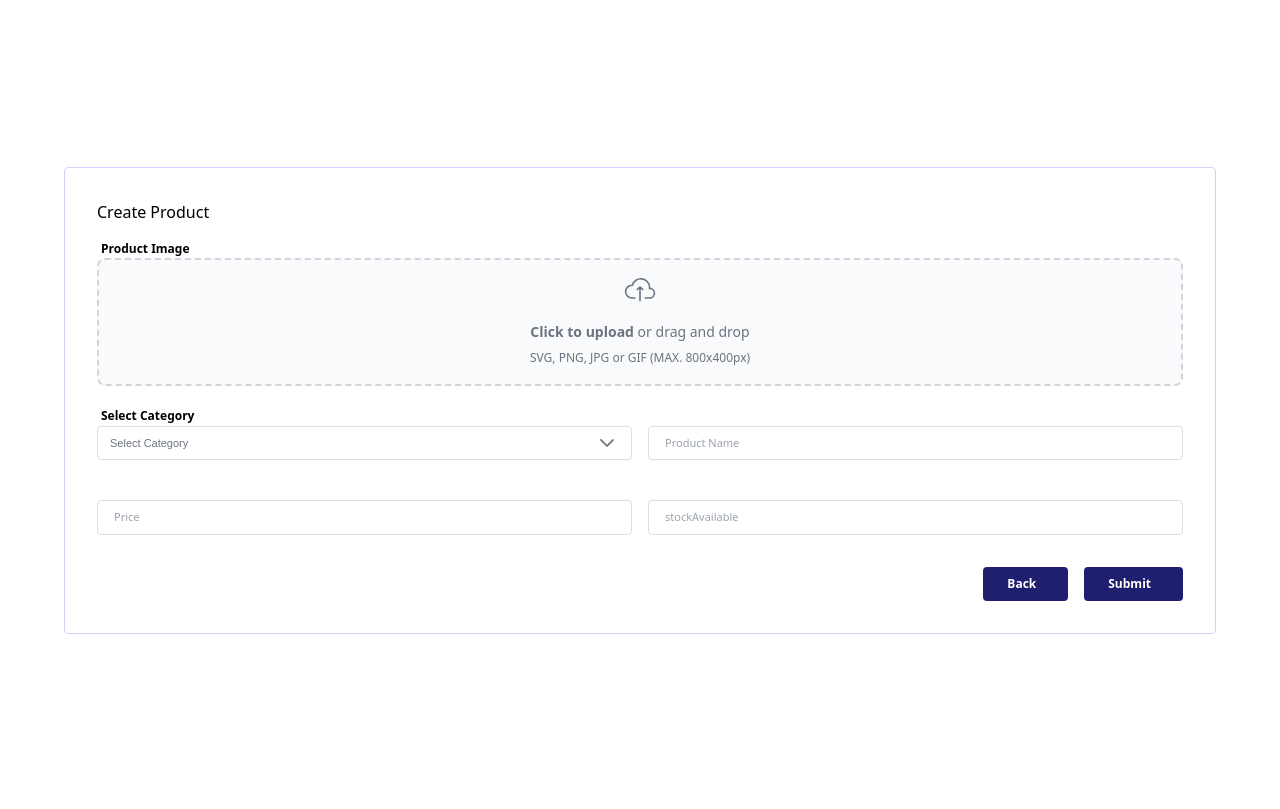
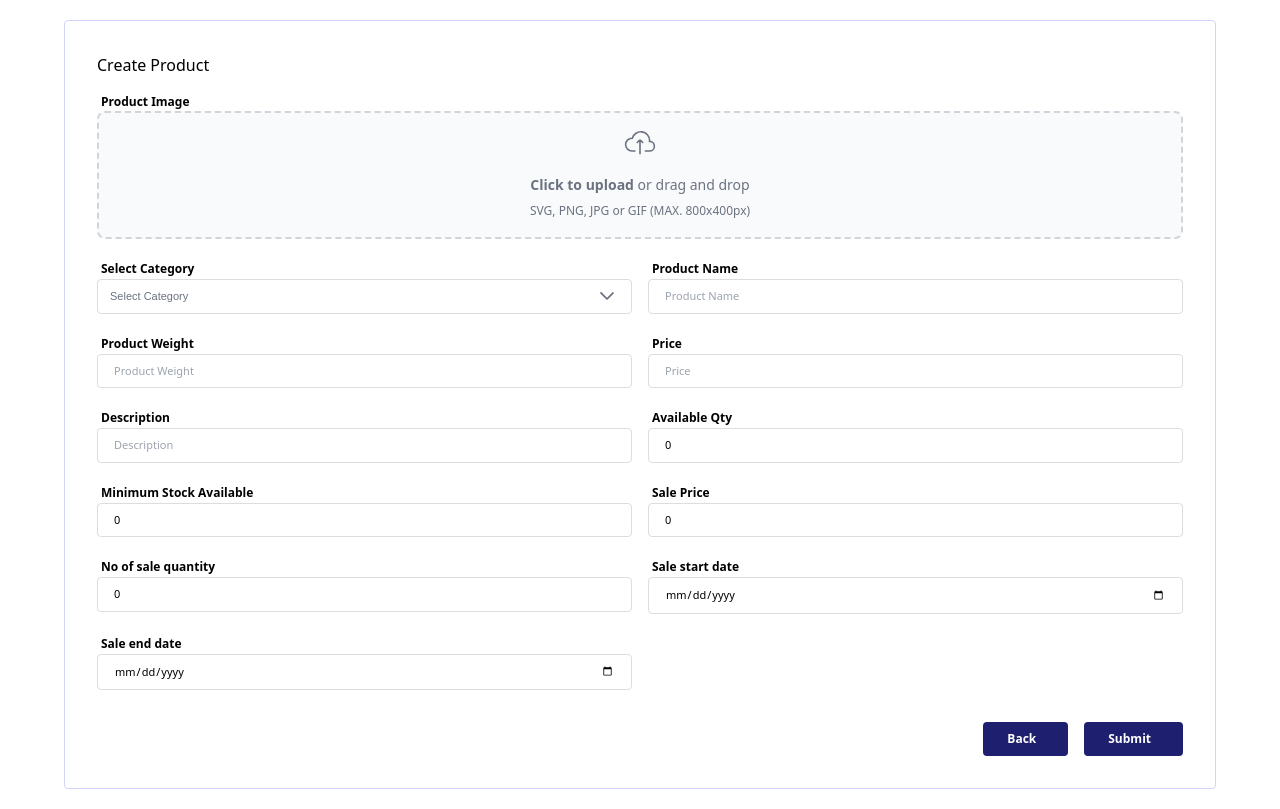
Before and after one commit to Hiteshsu06/Ecommerce-frontend, a React (Create React App) app: page /create-product in a window 1280 px wide. Built offline with nearby package versions, Linux system fonts and the light colour scheme; no server answers; a web font is replaced by a local one.

Commit message:
Fixed minor issue

```diff
--- a/src/components/common/FileUpload.jsx
+++ b/src/components/common/FileUpload.jsx
@@ -6,7 +6,7 @@ const FileUpload = ({value="", name, isLabel, onChange}) => {
                 <label className="text-[12px] text-TextSecondaryColor ms-[4px] font-[600]">{isLabel}</label>
                 ) : null}
             {value ? <div className="relative">
-                 <img src={value} alt="" style={{ borderRadius:"5px", maxWidth: "100%", height: "230px", minWidth: "100%"}}/>
+                 <img src={value} alt="" style={{ borderRadius:"5px", maxWidth: "100%", height: "500PX", minWidth: "100%"}}/>
                  <div className="absolute right-[4px] top-0 scale-[1.3]">
                    <div className="relative">
                         <span className='ri-pencil-line'></span>
--- a/src/components/common/InputTextComponent.jsx
+++ b/src/components/common/InputTextComponent.jsx
@@ -18,7 +18,7 @@ const InputTextComponent = ({
 }) => (
   <div className="custom-input-design w-full">
     {isLabel ? (
-      <label className="text-[13px] text-TextPrimaryColor">{placeholder}</label>
+      <label className="text-[12px] text-TextSecondaryColor ms-[4px] font-[600]">{placeholder}</label>
     ) : null}
     <InputText
       value={value}
--- a/src/components/layouts/Product/ProductForm.jsx
+++ b/src/components/layouts/Product/ProductForm.jsx
@@ -18,13 +18,19 @@ import DropdownComponent from "../../common/DropdownComponent";
 import Loading from '@common/Loading';
 
 const initialValues = {
-  category: {},
-  productName: "",
+  name: "",
+  weight: "",
   price: "",
-  file: "",
-  stockAvailable: "",
-  shop: {},
-  image: "",
+  description: "",
+  categoryId: "",
+  productImages: "",
+  isHidden: false,
+  stock: 0,
+  lowStockThresold : 0,
+  salePrice: 0,
+  noOfSaleQuantity: 0,
+  saleStartDate: "",
+  saleEndDate: ""
 }
 const ProductForm = () => {
   const toast = useRef(null);
@@ -33,60 +39,81 @@ const ProductForm = () => {
   const [loader, setLoader] = useState(false);
 
   const [data,setData] = useState(initialValues);
+  const [toastType, setToastType] = useState('');
   const [categoryData, setCategoryData] = useState([]);
   const { id } = useParams();
 
   const validationSchema = yup.object().shape({
     name: yup.string().required(t("product_name_is_required")),
     price: yup.number().required(t("price_is_required")),
-    category: yup.object().required(t("category_is_required")),
-    weight: yup.object().required(t("category_is_required")),
-    description: yup.object().required(t("category_is_required")),
-    stock: yup.object().required(t("category_is_required")),
-    lowStockThresold: yup.object().required(t("category_is_required")),
-    salePrice: yup.string(),
-    noOfSaleQuantity: yup.string(),
+    weight: yup.number().required(t("weight_is_required")),
+    description: yup.string().required(t("description_is_required")),
+    stock: yup.number(),
+    lowStockThresold: yup.number(),
+    salePrice: yup.number(),
+    noOfSaleQuantity: yup.number(),
     saleStartDate: yup.string(),
     saleEndDate: yup.string(),
     productImages: yup.string()
   });
 
   const onHandleSubmit = async (value) => {
-    if (id) {
-      // Update Product
-      updateProduct(value);
-    } else {
+    // if (id) {
+    //   // Update Product
+    //   updateProduct(value);
+    // } else {
       // Create Product
       createProduct(value);
-    }
+    // }
+  };
+
+
+  const toastHandler=()=>{
+    if (toastType === 'success') {
+       navigate(ROUTES_CONSTANTS.PRODUCTS);
+     }
+  }
+
+  const successToaster=(response)=>{
+    setToastType('success');
+    return toast.current.show({
+      severity: "success",
+      summary: t("success"),
+      detail: response?.data?.message,
+      life: 500
+    });
+  };
+
+  const errorToaster=(err)=>{
+    setToastType('error');
+    return toast.current.show({
+      severity: "error",
+      summary: t("error"),
+      detail: err,
+      life: 1000
+    });
   };
 
   const createProduct = (value) => {
     setLoader(true);
-    allApiWithHeaderToken(API_CONSTANTS.ADD_PRODUCT_DETAILS, {
-        name: value.shop.id,
-        weight: value.productName,
+    allApiWithHeaderToken(API_CONSTANTS.ADD_PRODUCT, {
+        name: value.name,
+        weight: value.weight,
         price: value.price,
-        description: value.stockAvailable,
-        categoryId: value.category.categoryId,
-        productImages: value.file,
-        isHidden: false,
-        stock: 0,
-        lowStockThresold : 0,
-        salePrice: 0,
-        noOfSaleQuantity: 0,
-        saleStartDate: "string",
-        saleEndDate: "string"
-    }, "post")
-      .then((response) => {
-        if (response.status === 200 && response.data.status.toLowerCase() === "success") {
-          navigate(ROUTES_CONSTANTS.PRODUCTS);
-          toast.current.show({
-            severity: "success",
-            summary: "Success",
-            detail: "Product added successfully",
-            life: 3000,
-          });
+        description: value.description,
+        categoryId: value.category.id,
+        productImages: value.image,
+        isHidden: true,
+        stock: value?.stock,
+        lowStockThresold : value?.lowStockThresold,
+        salePrice: value?.salePrice,
+        noOfSaleQuantity: value?.noOfSaleQuantity,
+        saleStartDate: value.saleStartDate ? new Date(value.saleStartDate).toISOString() : null,
+        saleEndDate: value.saleEndDate ? new Date(value.saleEndDate).toISOString() : null,
+    }, "post").then((response) => {
+        console.log("R",response)
+        if (response.status === 201 && response?.data?.status === "success") {
+          successToaster(response);
         } else {
           toast.current.show({
             severity: "error",
@@ -97,13 +124,7 @@ const ProductForm = () => {
         }
       })
       .catch((err) => {
-        console.error("err", err);
-        toast.current.show({
-            severity: "error",
-            summary: "Error",
-            detail: "Something went wrong",
-            life: 3000,
-        });
+        errorToaster(err?.response?.data);
       }).finally(()=>{
         setLoader(false);
       });
@@ -111,12 +132,12 @@ const ProductForm = () => {
 
   const updateProduct = (value) => {
     const payload = {
-        name: value.shop.id,
-        weight: value.productName,
+        name: value.name,
+        weight: value.weight,
         price: value.price,
-        description: value.stockAvailable,
+        description: value.description,
         categoryId: value.category.categoryId,
-        productImages: value.file,
+        productImages: value.image,
         isHidden: true,
         stock: 0,
         lowStockThresold : 0,
@@ -125,7 +146,7 @@ const ProductForm = () => {
         saleStartDate: "string",
         saleEndDate: "string"
     }
-    allApiWithHeaderToken(API_CONSTANTS.UPDATE_PRODUCT_DETAILS, payload, "patch" )
+    allApiWithHeaderToken(API_CONSTANTS.UPDATE_PRODUCT, payload, "patch" )
       .then((response) => {
         if (response.status === 200 && response.data.status.toLowerCase() === "success") {
           navigate(ROUTES_CONSTANTS.PRODUCTS);
@@ -213,6 +234,16 @@ const ProductForm = () => {
       });
   };
 
+  const imageHandler= async (file)=>{
+    let data = await new Promise((resolve, reject) => {
+      const reader = new FileReader();
+      reader.readAsDataURL(file);
+      reader.onload = () => resolve(reader.result);
+      reader.onerror = error => reject(error);
+    });
+    setFieldValue('image', data);
+  }
+
   const handleBack = () => {
     navigate(ROUTES_CONSTANTS.PRODUCTS);
   };
@@ -227,9 +258,9 @@ const ProductForm = () => {
 
   const { values, errors, setFieldValue,handleSubmit, handleChange, touched } = formik;
   return (
-    <div className="flex h-screen bg-BgPrimaryColor">
+    <div className="flex h-full bg-BgPrimaryColor py-5">
       {loader && <Loading/>}
-      <Toast ref={toast} position="top-right" />
+      <Toast ref={toast} position="top-right" style={{scale: '0.7'}} onHide={toastHandler}/>
       <div className="mx-16 my-auto grid h-fit w-full grid-cols-4 gap-4 bg-BgSecondaryColor p-8 border rounded border-BorderColor">
         <div className="col-span-4">
             {t("create_product")}
@@ -242,8 +273,7 @@ const ProductForm = () => {
               touched={touched?.file}
               name="file"
               onChange={(e)=> {
-                setFieldValue('file', e?.currentTarget?.files[0]);
-                setFieldValue('image', URL.createObjectURL(e?.target?.files[0]));
+                imageHandler(e?.target?.files[0]);
           }}/>
              <label htmlFor="file" className="error text-red-500">{errors?.file}</label>
         </div>
@@ -262,14 +292,27 @@ const ProductForm = () => {
         </div>
         <div className="col-span-2">
           <InputTextComponent
-            value={values?.productName}
+            value={values?.name}
             onChange={handleChange}
-            type="productName"
+            type="text"
             placeholder={t("product_name")}
-            name="productName"
+            name="name"
             isLabel={true}
-            error={errors?.productName}
-            touched={touched?.productName}
+            error={errors?.name}
+            touched={touched?.name}
+            className="col-span-2 w-full rounded border-[1px] border-[#ddd] px-[1rem] py-[8px] text-[11px] focus:outline-none"
+          />
+        </div>
+        <div className="col-span-2">
+          <InputTextComponent
+            value={values?.weight}
+            onChange={handleChange}
+            type="number"
+            placeholder={t("product_weight")}
+            name="weight"
+            isLabel={true}
+            error={errors?.weight}
+            touched={touched?.weight}
             className="col-span-2 w-full rounded border-[1px] border-[#ddd] px-[1rem] py-[8px] text-[11px] focus:outline-none"
           />
         </div>
@@ -277,7 +320,7 @@ const ProductForm = () => {
           <InputTextComponent
             value={values?.price}
             onChange={handleChange}
-            type="price"
+            type="number"
             placeholder={t("price")}
             name="price"
             isLabel={true}
@@ -288,14 +331,92 @@ const ProductForm = () => {
         </div>
         <div className="col-span-2">
           <InputTextComponent
-            value={values?.stockAvailable}
+            value={values?.description}
             onChange={handleChange}
-            type="stockAvailable"
-            placeholder={t("stockAvailable")}
-            name="stockAvailable"
+            type="text"
+            placeholder={t("description")}
+            name="description"
             isLabel={true}
-            error={errors?.stockAvailable}
-            touched={touched?.stockAvailable}
+            error={errors?.description}
+            touched={touched?.description}
+            className="col-span-2 w-full rounded border-[1px] border-[#ddd] px-[1rem] py-[8px] text-[11px] focus:outline-none"
+          />
+        </div>
+        <div className="col-span-2">
+          <InputTextComponent
+            value={values?.stock}
+            onChange={handleChange}
+            type="number"
+            placeholder={t("available_qty")}
+            name="stock"
+            isLabel={true}
+            error={errors?.stock}
+            touched={touched?.stock}
+            className="col-span-2 w-full rounded border-[1px] border-[#ddd] px-[1rem] py-[8px] text-[11px] focus:outline-none"
+          />
+        </div>
+        <div className="col-span-2">
+          <InputTextComponent
+            value={values?.lowStockThresold}
+            onChange={handleChange}
+            type="number"
+            placeholder={t("minimum_stock_available")}
+            name="lowStockThresold"
+            isLabel={true}
+            error={errors?.lowStockThresold}
+            touched={touched?.lowStockThresold}
+            className="col-span-2 w-full rounded border-[1px] border-[#ddd] px-[1rem] py-[8px] text-[11px] focus:outline-none"
+          />
+        </div>
+        <div className="col-span-2">
+          <InputTextComponent
+            value={values?.salePrice}
+            onChange={handleChange}
+            type="number"
+            placeholder={t("sale_price")}
+            name="salePrice"
+            isLabel={true}
+            error={errors?.salePrice}
+            touched={touched?.salePrice}
+            className="col-span-2 w-full rounded border-[1px] border-[#ddd] px-[1rem] py-[8px] text-[11px] focus:outline-none"
+          />
+        </div>
+        <div className="col-span-2">
+          <InputTextComponent
+            value={values?.noOfSaleQuantity}
+            onChange={handleChange}
+            type="number"
+            placeholder={t("no_of_sale_quantity")}
+            name="noOfSaleQuantity"
+            isLabel={true}
+            error={errors?.noOfSaleQuantity}
+            touched={touched?.noOfSaleQuantity}
+            className="col-span-2 w-full rounded border-[1px] border-[#ddd] px-[1rem] py-[8px] text-[11px] focus:outline-none"
+          />
+        </div>
+        <div className="col-span-2">
+          <InputTextComponent
+            value={values?.saleStartDate}
+            onChange={handleChange}
+            type="date"
+            placeholder={t("sale_start_date")}
+            name="saleStartDate"
+            isLabel={true}
+            error={errors?.saleStartDate}
+            touched={touched?.saleStartDate}
+            className="col-span-2 w-full rounded border-[1px] border-[#ddd] px-[1rem] py-[8px] text-[11px] focus:outline-none"
+          />
+        </div>
+        <div className="col-span-2">
+          <InputTextComponent
+            value={values?.saleEndDate}
+            onChange={handleChange}
+            type="date"
+            placeholder={t("sale_end_date")}
+            name="saleEndDate"
+            isLabel={true}
+            error={errors?.saleEndDate}
+            touched={touched?.saleEndDate}
             className="col-span-2 w-full rounded border-[1px] border-[#ddd] px-[1rem] py-[8px] text-[11px] focus:outline-none"
           />
         </div>
--- a/src/locales/en/message.json
+++ b/src/locales/en/message.json
@@ -91,5 +91,12 @@
    "category_name": "Category Name",
    "category_description": "Category Description",
    "reset_password": "Reset Password",
-   "product_image": "Product Image"
+   "product_image": "Product Image",
+   "product_weight": "Product Weight",
+   "available_qty": "Available Qty",
+   "minimum_stock_available": "Minimum Stock Available",
+   "sale_price": "Sale Price",
+   "no_of_sale_quantity": "No of sale quantity",
+   "sale_start_date": "Sale start date",
+   "sale_end_date": "Sale end date"
 }
```
Also changed, not shown: src/constants/apiurl.js (+6 -4 lines).
